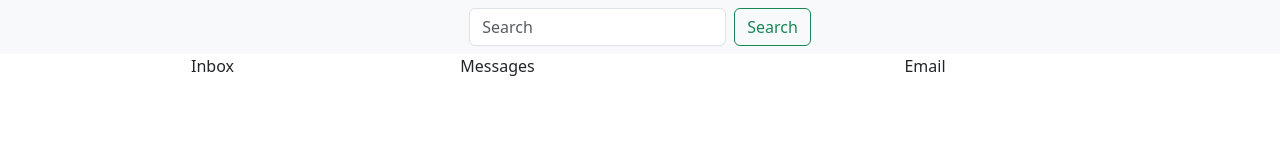
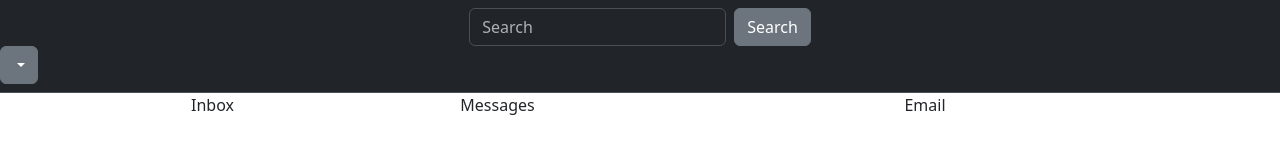
Before and after one commit to kevinlo006/bootstrap-email-lo, a plain HTML site: page index.html in a window 1280 px wide. Drawn offline with nearby package versions, Linux system fonts and the light colour scheme.

Commit message:
first draft

```diff
--- a/index.html
+++ b/index.html
@@ -5,19 +5,31 @@
     <meta name="viewport" content="width=device-width, initial-scale=1">
     <title>Bootstrap demo</title>
     <link href="https://cdn.jsdelivr.net/npm/bootstrap@5.3.2/dist/css/bootstrap.min.css" rel="stylesheet" integrity="sha384-T3c6CoIi6uLrA9TneNEoa7RxnatzjcDSCmG1MXxSR1GAsXEV/Dwwykc2MPK8M2HN" crossorigin="anonymous">
-  </head>
+</head>
   <body>
 
     <script src="https://cdn.jsdelivr.net/npm/bootstrap@5.3.2/dist/js/bootstrap.bundle.min.js" integrity="sha384-C6RzsynM9kWDrMNeT87bh95OGNyZPhcTNXj1NW7RuBCsyN/o0jlpcV8Qyq46cDfL" crossorigin="anonymous"></script>
 
-    <nav class="navbar bg-body-tertiary">
+    <nav class="navbar bg-dark border-bottom border-body" data-bs-theme="dark">
         <div class="container-fluid justify-content-center">
           <form class="d-flex" role="search">
             <input class="form-control me-2" type="search" placeholder="Search" aria-label="Search">
-            <button class="btn btn-outline-success" type="submit">Search</button>
+            <button class="btn btn-secondary" type="submit">Search</button>
           </form>
         </div>
+        <div class="dropdown">
+            <button class="btn btn-secondary dropdown-toggle" type="button" data-bs-toggle="dropdown" aria-expanded="false">
+            </button>
+            <ul class="dropdown-menu dropdown-menu-dark">
+              <li><a class="dropdown-item active" href="#">Profile</a></li>
+              <li><a class="dropdown-item" href="#">Settings</a></li>
+              <li><a class="dropdown-item" href="#">Sign Out</a></li>
+            </ul>
+          </div>
+
       </nav>
+
+
 
     <div class="container text-center">
         <div class="row align-items-start">
```
